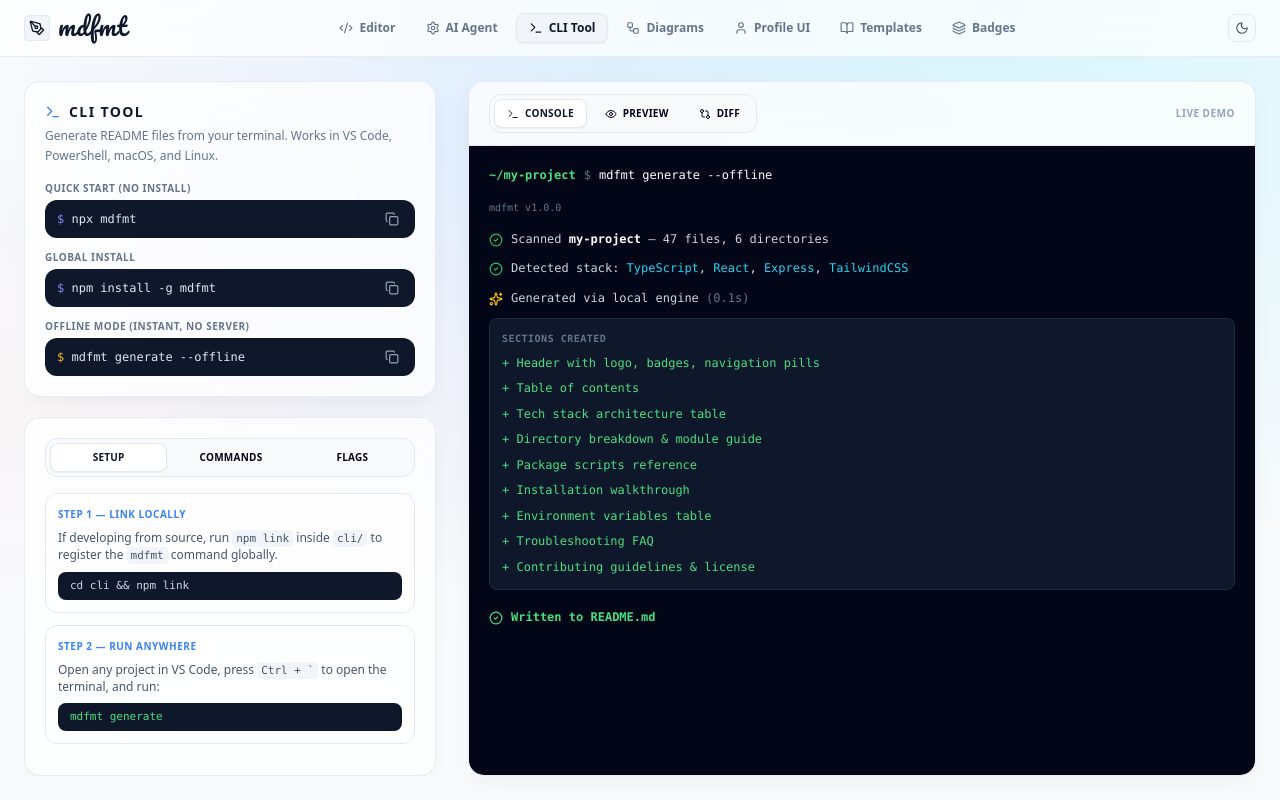
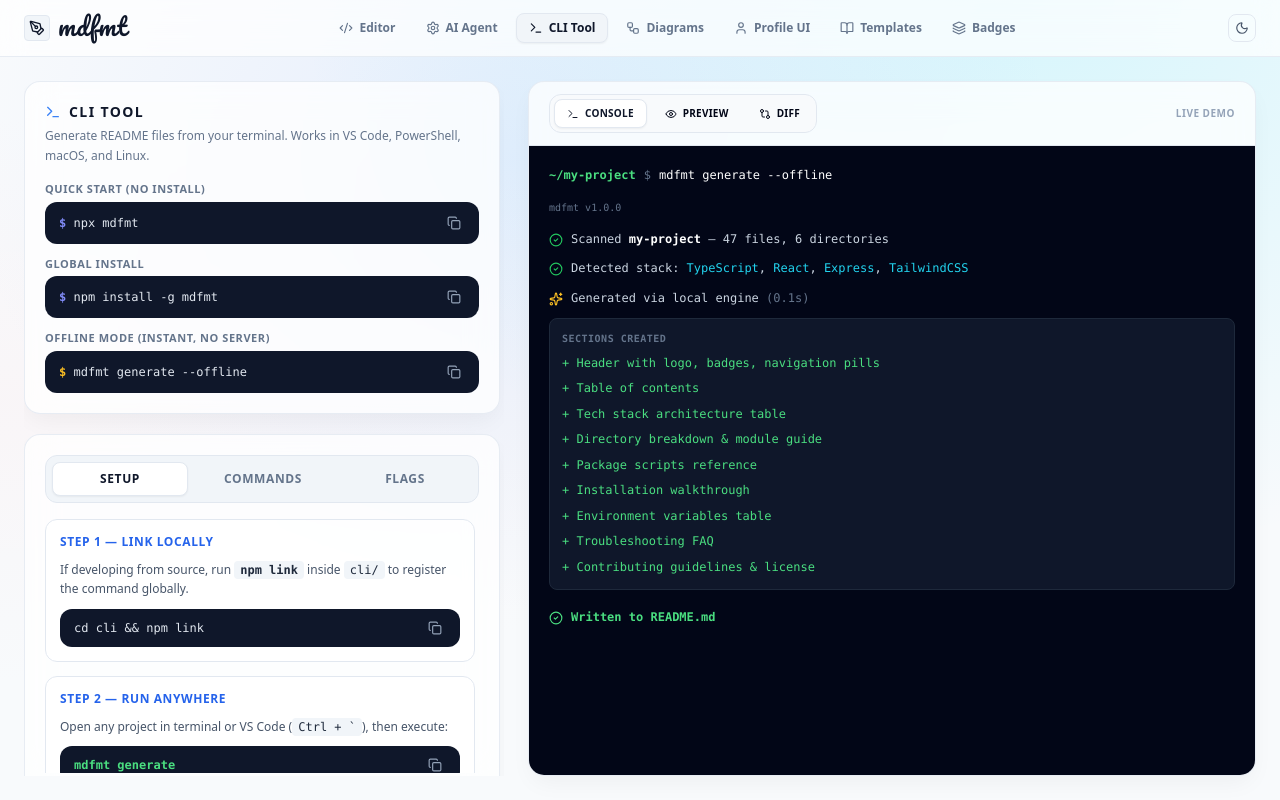
Before and after one commit to ApurveKaranwal/mdfmt, a React (Vite) app in the folder frontend/: page /cli in a window 1280 px wide. Built offline with nearby package versions, Linux system fonts and the light colour scheme.

Commit message:
style(cli): enlarge commands/setup/flags UI section, boost font contrast and add quick copy buttons

```diff
--- a/frontend/src/pages/CliPage.tsx
+++ b/frontend/src/pages/CliPage.tsx
@@ -41,10 +41,10 @@ export default function CliPage() {
         <main className="flex-1 flex flex-col lg:flex-row overflow-hidden p-4 md:p-6 gap-4 md:gap-6">
 
           {/* LEFT PANEL: Install & Commands */}
-          <div className="w-full lg:w-[420px] shrink-0 flex flex-col gap-4 md:gap-5 overflow-y-auto custom-scrollbar pr-2">
+          <div className="w-full lg:w-[480px] shrink-0 flex flex-col gap-4 md:gap-5 overflow-y-auto custom-scrollbar pr-1">
 
             {/* Install */}
-            <div className="glass-panel rounded-2xl p-5">
+            <div className="glass-panel rounded-2xl p-5 shrink-0">
               <h2 className="text-sm font-bold uppercase tracking-widest text-slate-900 dark:text-slate-100 mb-1 flex items-center gap-2">
                 <Terminal className="w-4 h-4 text-blue-500" /> CLI Tool
               </h2>
@@ -54,23 +54,23 @@ export default function CliPage() {
 
               <div className="space-y-3">
                 <div>
-                  <label className="text-[10px] font-bold text-slate-500 uppercase tracking-wider block mb-1">Quick Start (no install)</label>
-                  <div className="flex items-center justify-between px-3 py-2 bg-slate-900 dark:bg-slate-950 rounded-xl font-mono text-xs text-slate-200">
-                    <span><span className="text-indigo-400">$</span> npx mdfmt</span>
+                  <label className="text-[11px] font-bold text-slate-500 uppercase tracking-wider block mb-1">Quick Start (no install)</label>
+                  <div className="flex items-center justify-between px-3.5 py-2.5 bg-slate-900 dark:bg-slate-950 rounded-xl font-mono text-xs text-slate-200">
+                    <span><span className="text-indigo-400 font-bold">$</span> npx mdfmt</span>
                     <CopyBtn cmd="npx mdfmt" />
                   </div>
                 </div>
                 <div>
-                  <label className="text-[10px] font-bold text-slate-500 uppercase tracking-wider block mb-1">Global Install</label>
-                  <div className="flex items-center justify-between px-3 py-2 bg-slate-900 dark:bg-slate-950 rounded-xl font-mono text-xs text-slate-200">
-                    <span><span className="text-indigo-400">$</span> npm install -g mdfmt</span>
+                  <label className="text-[11px] font-bold text-slate-500 uppercase tracking-wider block mb-1">Global Install</label>
+                  <div className="flex items-center justify-between px-3.5 py-2.5 bg-slate-900 dark:bg-slate-950 rounded-xl font-mono text-xs text-slate-200">
+                    <span><span className="text-indigo-400 font-bold">$</span> npm install -g mdfmt</span>
                     <CopyBtn cmd="npm install -g mdfmt" />
                   </div>
                 </div>
                 <div>
-                  <label className="text-[10px] font-bold text-slate-500 uppercase tracking-wider block mb-1">Offline Mode (instant, no server)</label>
-                  <div className="flex items-center justify-between px-3 py-2 bg-slate-900 dark:bg-slate-950 rounded-xl font-mono text-xs text-slate-200">
-                    <span><span className="text-amber-400">$</span> mdfmt generate --offline</span>
+                  <label className="text-[11px] font-bold text-slate-500 uppercase tracking-wider block mb-1">Offline Mode (instant, no server)</label>
+                  <div className="flex items-center justify-between px-3.5 py-2.5 bg-slate-900 dark:bg-slate-950 rounded-xl font-mono text-xs text-slate-200">
+                    <span><span className="text-amber-400 font-bold">$</span> mdfmt generate --offline</span>
                     <CopyBtn cmd="mdfmt generate --offline" />
                   </div>
                 </div>
@@ -78,16 +78,16 @@ export default function CliPage() {
             </div>
 
             {/* Reference Tabs */}
-            <div className="glass-panel rounded-2xl p-5 flex-1 overflow-hidden flex flex-col">
-              <div className="flex items-center gap-1.5 bg-slate-50 dark:bg-slate-950 p-1 border border-slate-200 dark:border-slate-800 rounded-xl mb-4 shrink-0">
+            <div className="glass-panel rounded-2xl p-5 flex-1 overflow-hidden flex flex-col min-h-[360px]">
+              <div className="flex items-center gap-2 bg-slate-100 dark:bg-slate-950 p-1.5 border border-slate-200 dark:border-slate-800 rounded-xl mb-4 shrink-0">
                 {(['quick', 'commands', 'flags'] as const).map((t) => (
                   <button
                     key={t}
                     onClick={() => setActiveTab(t)}
-                    className={`flex-1 py-1.5 text-[10px] font-bold rounded-lg uppercase tracking-wide transition-all ${
+                    className={`flex-1 py-2 text-xs font-bold rounded-lg uppercase tracking-wider transition-all ${
                       activeTab === t
                         ? 'bg-white dark:bg-slate-800 text-slate-900 dark:text-white border border-slate-200 dark:border-slate-700 shadow-sm'
-                        : 'text-slate-450 dark:text-slate-500 hover:text-slate-850 dark:hover:text-slate-350'
+                        : 'text-slate-500 dark:text-slate-400 hover:text-slate-900 dark:hover:text-slate-200'
                     }`}
                   >
                     {t === 'quick' ? 'Setup' : t}
@@ -95,35 +95,40 @@ export default function CliPage() {
                 ))}
               </div>
 
-              <div className="overflow-y-auto custom-scrollbar flex-1">
+              <div className="overflow-y-auto custom-scrollbar flex-1 pr-1">
                 {activeTab === 'quick' && (
-                  <div className="space-y-3 text-xs text-slate-600 dark:text-slate-400">
-                    <div className="p-3 border border-slate-200 dark:border-slate-800 rounded-xl bg-white/50 dark:bg-slate-950/50 space-y-2">
-                      <div className="text-[10px] font-bold text-blue-500 uppercase tracking-wider">Step 1 — Link Locally</div>
-                      <p>If developing from source, run <code className="px-1 py-0.5 bg-slate-100 dark:bg-slate-800 rounded text-[11px]">npm link</code> inside <code className="px-1 py-0.5 bg-slate-100 dark:bg-slate-800 rounded text-[11px]">cli/</code> to register the <code className="px-1 py-0.5 bg-slate-100 dark:bg-slate-800 rounded text-[11px]">mdfmt</code> command globally.</p>
-                      <div className="px-3 py-1.5 bg-slate-900 dark:bg-slate-950 rounded-lg font-mono text-[11px] text-slate-300">
-                        cd cli && npm link
+                  <div className="space-y-3.5 text-xs text-slate-600 dark:text-slate-400">
+                    <div className="p-3.5 border border-slate-200 dark:border-slate-800 rounded-xl bg-white/60 dark:bg-slate-950/60 space-y-2.5">
+                      <div className="text-xs font-bold text-blue-600 dark:text-blue-400 uppercase tracking-wider">Step 1 — Link Locally</div>
+                      <p className="text-xs text-slate-600 dark:text-slate-300 leading-relaxed">If developing from source, run <code className="px-1.5 py-0.5 bg-slate-100 dark:bg-slate-800 rounded text-xs font-mono font-semibold text-slate-800 dark:text-slate-200">npm link</code> inside <code className="px-1.5 py-0.5 bg-slate-100 dark:bg-slate-800 rounded text-xs font-mono text-slate-800 dark:text-slate-200">cli/</code> to register the command globally.</p>
+                      <div className="flex items-center justify-between px-3.5 py-2 bg-slate-900 dark:bg-slate-950 rounded-xl font-mono text-xs text-slate-200 font-medium">
+                        <span>cd cli && npm link</span>
+                        <CopyBtn cmd="cd cli && npm link" />
                       </div>
                     </div>
-                    <div className="p-3 border border-slate-200 dark:border-slate-800 rounded-xl bg-white/50 dark:bg-slate-950/50 space-y-2">
-                      <div className="text-[10px] font-bold text-blue-500 uppercase tracking-wider">Step 2 — Run Anywhere</div>
-                      <p>Open any project in VS Code, press <code className="px-1 py-0.5 bg-slate-100 dark:bg-slate-800 rounded text-[11px]">Ctrl + `</code> to open the terminal, and run:</p>
-                      <div className="px-3 py-1.5 bg-slate-900 dark:bg-slate-950 rounded-lg font-mono text-[11px] text-green-400">
-                        mdfmt generate
+
+                    <div className="p-3.5 border border-slate-200 dark:border-slate-800 rounded-xl bg-white/60 dark:bg-slate-950/60 space-y-2.5">
+                      <div className="text-xs font-bold text-blue-600 dark:text-blue-400 uppercase tracking-wider">Step 2 — Run Anywhere</div>
+                      <p className="text-xs text-slate-600 dark:text-slate-300 leading-relaxed">Open any project in terminal or VS Code (<code className="px-1.5 py-0.5 bg-slate-100 dark:bg-slate-800 rounded text-xs font-mono text-slate-800 dark:text-slate-200">Ctrl + `</code>), then execute:</p>
+                      <div className="flex items-center justify-between px-3.5 py-2 bg-slate-900 dark:bg-slate-950 rounded-xl font-mono text-xs text-green-400 font-semibold">
+                        <span>mdfmt generate</span>
+                        <CopyBtn cmd="mdfmt generate" />
                       </div>
                     </div>
-                    <div className="p-3 border border-slate-200 dark:border-slate-800 rounded-xl bg-white/50 dark:bg-slate-950/50 space-y-2">
-                      <div className="text-[10px] font-bold text-blue-500 uppercase tracking-wider">Step 3 — CI / Automation</div>
-                      <p>For non-interactive pipelines or scripts, pass <code className="px-1 py-0.5 bg-slate-100 dark:bg-slate-800 rounded text-[11px]">--yes</code> to skip prompts:</p>
-                      <div className="px-3 py-1.5 bg-slate-900 dark:bg-slate-950 rounded-lg font-mono text-[11px] text-slate-300">
-                        npx mdfmt generate --yes --offline
+
+                    <div className="p-3.5 border border-slate-200 dark:border-slate-800 rounded-xl bg-white/60 dark:bg-slate-950/60 space-y-2.5">
+                      <div className="text-xs font-bold text-blue-600 dark:text-blue-400 uppercase tracking-wider">Step 3 — CI / Automation</div>
+                      <p className="text-xs text-slate-600 dark:text-slate-300 leading-relaxed">For non-interactive pipelines or scripts, pass <code className="px-1 py-0.5 bg-slate-100 dark:bg-slate-800 rounded text-xs font-mono font-semibold text-slate-800 dark:text-slate-200">--yes</code> to skip prompts:</p>
+                      <div className="flex items-center justify-between px-3.5 py-2 bg-slate-900 dark:bg-slate-950 rounded-xl font-mono text-xs text-slate-200 font-medium">
+                        <span>npx mdfmt generate --yes --offline</span>
+                        <CopyBtn cmd="npx mdfmt generate --yes --offline" />
                       </div>
                     </div>
                   </div>
                 )}
 
                 {activeTab === 'commands' && (
-                  <div className="space-y-2">
+                  <div className="space-y-2.5">
                     {[
                       { cmd: 'npx mdfmt', desc: 'Interactive wizard — scans repo and prompts for tone and depth.' },
                       { cmd: 'mdfmt generate', desc: 'Generate README for the current directory.' },
@@ -134,16 +139,20 @@ export default function CliPage() {
                       { cmd: 'mdfmt generate -k gsk_...', desc: 'Use your own Groq API key for generation.' },
                       { cmd: 'mdfmt init', desc: 'Initialize config wizard in the current project.' }
                     ].map((item, i) => (
-                      <div key={i} className="flex items-start gap-3 p-2.5 border border-slate-200 dark:border-slate-800 rounded-xl bg-white/50 dark:bg-slate-950/50 hover:border-slate-300 dark:hover:border-slate-700 transition-colors">
-                        <code className="text-[11px] font-bold text-indigo-600 dark:text-indigo-400 whitespace-nowrap font-mono shrink-0 mt-0.5">{item.cmd}</code>
-                        <span className="text-[11px] text-slate-500 dark:text-slate-400 leading-relaxed">{item.desc}</span>
+                      <div key={i} className="flex flex-col sm:flex-row sm:items-center justify-between gap-2 p-3 border border-slate-200 dark:border-slate-800 rounded-xl bg-white/60 dark:bg-slate-950/60 hover:border-slate-300 dark:hover:border-slate-700 transition-colors">
+                        <div className="flex items-center justify-between w-full sm:w-auto gap-2">
+                          <code className="text-xs font-bold text-indigo-600 dark:text-indigo-400 font-mono whitespace-nowrap">{item.cmd}</code>
+                          <div className="sm:hidden"><CopyBtn cmd={item.cmd} /></div>
+                        </div>
+                        <span className="text-xs text-slate-600 dark:text-slate-400 leading-relaxed">{item.desc}</span>
+                        <div className="hidden sm:block shrink-0"><CopyBtn cmd={item.cmd} /></div>
                       </div>
                     ))}
                   </div>
                 )}
 
                 {activeTab === 'flags' && (
-                  <div className="space-y-2">
+                  <div className="space-y-2.5">
                     {[
                       { flag: '-l, --offline', desc: 'Bypass server, generate locally in ~0.1s.' },
                       { flag: '-o, --output <path>', desc: 'Output filename. Defaults to README.md.' },
@@ -151,12 +160,12 @@ export default function CliPage() {
                       { flag: '-i, --instructions <text>', desc: 'Custom instructions for the AI.' },
                       { flag: '-s, --server <url>', desc: 'Custom backend server URL.' },
                       { flag: '-k, --groq-key <key>', desc: 'Groq API key for LLM generation.' },
-                      { flag: '-h, --help', desc: 'Show help.' },
-                      { flag: '-V, --version', desc: 'Print version.' }
+                      { flag: '-h, --help', desc: 'Show help menu.' },
+                      { flag: '-V, --version', desc: 'Print version number.' }
                     ].map((item, i) => (
-                      <div key={i} className="flex items-start gap-3 p-2.5 border border-slate-200 dark:border-slate-800 rounded-xl bg-white/50 dark:bg-slate-950/50">
-                        <code className="text-[11px] font-bold text-purple-600 dark:text-purple-400 whitespace-nowrap font-mono shrink-0 mt-0.5">{item.flag}</code>
-                        <span className="text-[11px] text-slate-500 dark:text-slate-400 leading-relaxed">{item.desc}</span>
+                      <div key={i} className="flex flex-col sm:flex-row sm:items-center justify-between gap-2 p-3 border border-slate-200 dark:border-slate-800 rounded-xl bg-white/60 dark:bg-slate-950/60">
+                        <code className="text-xs font-bold text-purple-600 dark:text-purple-400 font-mono whitespace-nowrap">{item.flag}</code>
+                        <span className="text-xs text-slate-600 dark:text-slate-400 leading-relaxed">{item.desc}</span>
                       </div>
                     ))}
                   </div>
```
